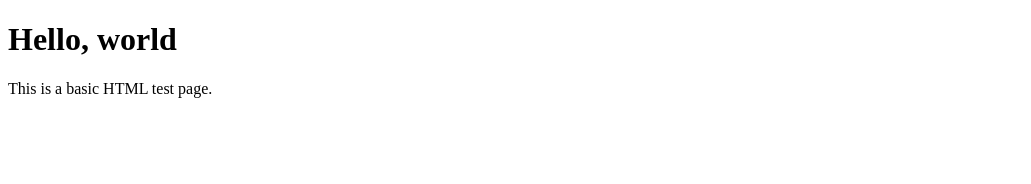
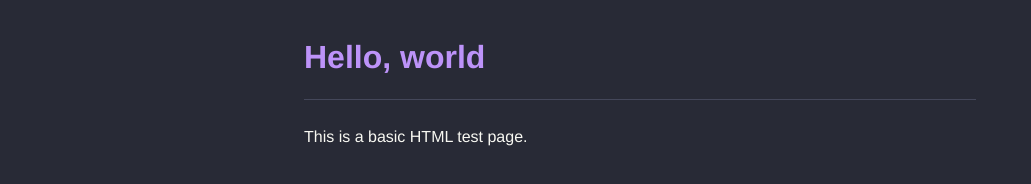
Before and after one commit to augustks/augustks.github.io, a plain HTML site: page index.html in a window 1280 px wide. Shown: the whole page, without its empty margins (0-1031 px from the left). Drawn offline with Linux system fonts and the light colour scheme.

Commit message:
dracula theme

```diff
--- a/index.html
+++ b/index.html
@@ -4,6 +4,68 @@
     <meta charset="utf-8">
     <meta name="viewport" content="width=device-width, initial-scale=1">
     <title>Home</title>
+    <style>
+      :root {
+        --background: #282a36;
+        --current-line: #44475a;
+        --foreground: #f8f8f2;
+        --comment: #6272a4;
+        --cyan: #8be9fd;
+        --green: #50fa7b;
+        --orange: #ffb86c;
+        --pink: #ff79c6;
+        --purple: #bd93f9;
+        --red: #ff5555;
+        --yellow: #f1fa8c;
+      }
+
+      * {
+        box-sizing: border-box;
+      }
+
+      body {
+        margin: 0;
+        padding: 2rem 1.5rem;
+        background: var(--background);
+        color: var(--foreground);
+        font-family: Helvetica, "Helvetica Neue", Arial, sans-serif;
+        line-height: 1.6;
+      }
+
+      header,
+      main {
+        max-width: 42rem;
+        margin: 0 auto;
+      }
+
+      header {
+        padding-bottom: 1rem;
+        margin-bottom: 1.5rem;
+        border-bottom: 1px solid var(--current-line);
+      }
+
+      h1 {
+        margin: 0;
+        color: var(--purple);
+        font-weight: 700;
+      }
+
+      p {
+        margin: 0 0 1rem;
+      }
+
+      a {
+        color: var(--cyan);
+      }
+
+      a:hover {
+        color: var(--pink);
+      }
+
+      ::selection {
+        background: var(--current-line);
+      }
+    </style>
   </head>
   <body>
     <header>
```
